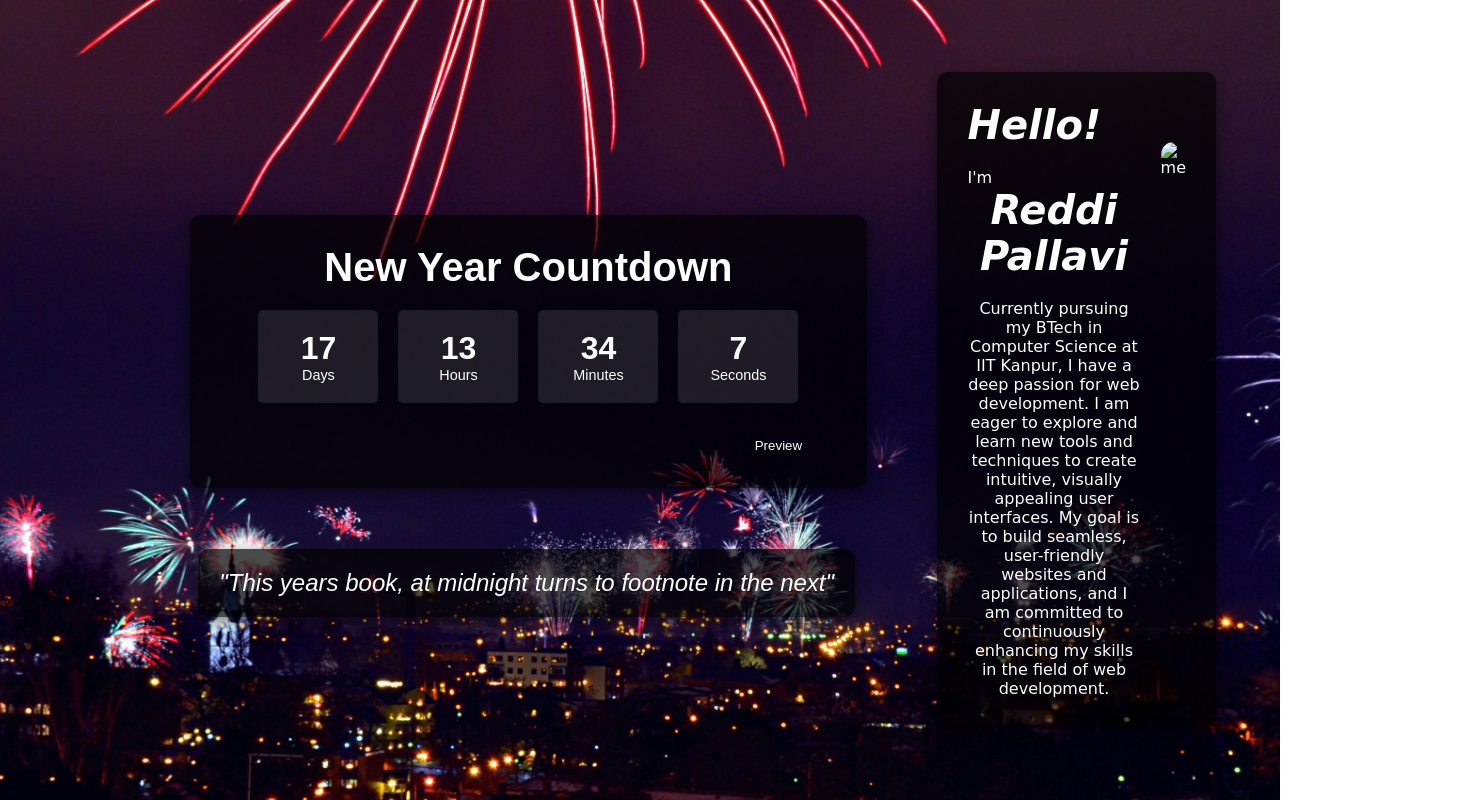
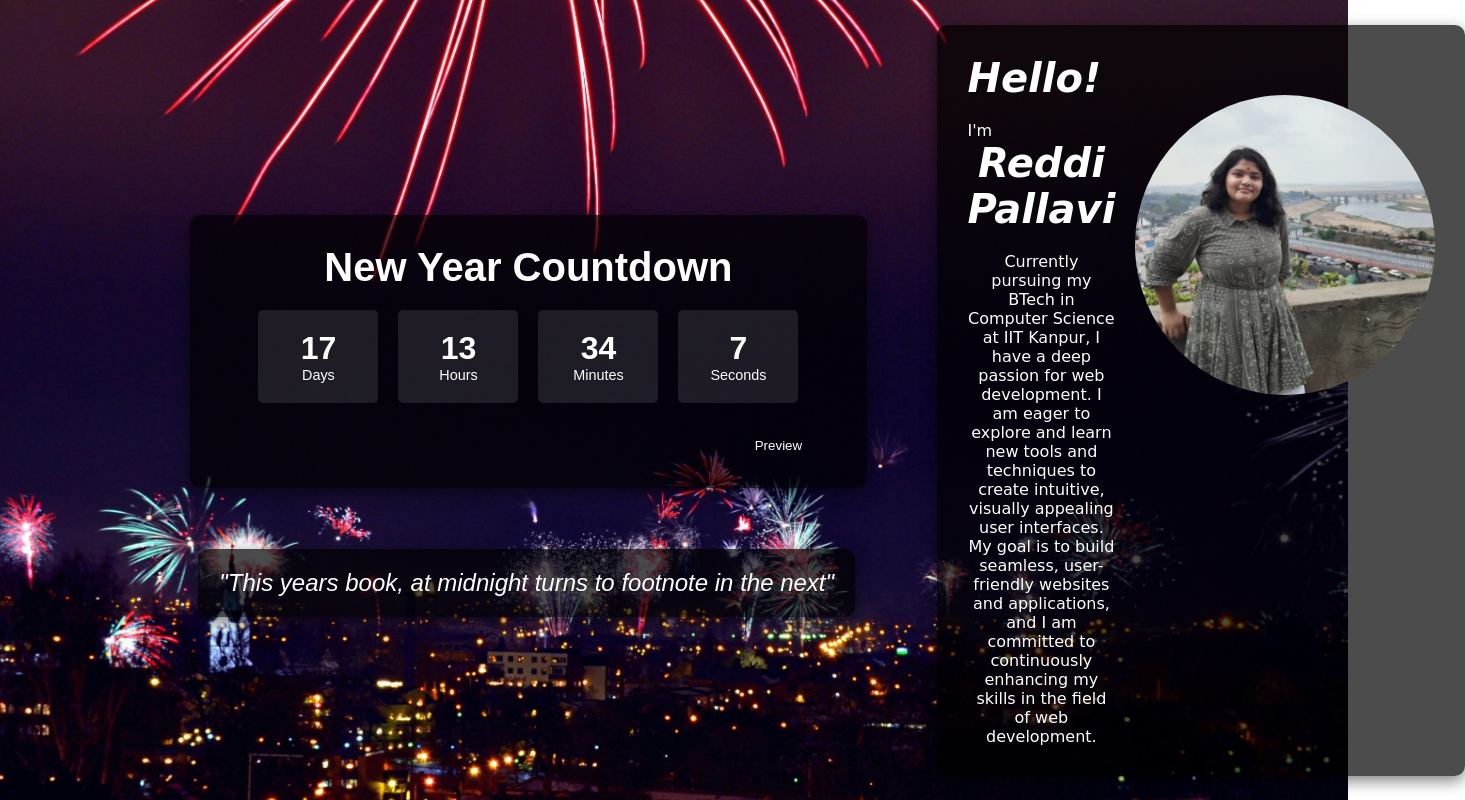
Before and after one commit to PallaviY23/GDG, a plain HTML site: page GDG/index.html in a window 1280 px wide. Shown: the whole page, 1465 px wide, since content can reach past the window. Drawn offline with Linux system fonts and the light colour scheme.

Commit message:
Update index.html

```diff
--- a/GDG/index.html
+++ b/GDG/index.html
@@ -41,7 +41,7 @@
             <h1 class="name"><i>Reddi Pallavi</i></h1>
             <p class="summary">Currently pursuing my BTech in Computer Science at IIT Kanpur, I have a deep passion for web development. I am eager to explore and learn new tools and techniques to create intuitive, visually appealing user interfaces. My goal is to build seamless, user-friendly websites and applications, and I am committed to continuously enhancing my skills in the field of web development.</p>
         </div>
-        <img src="./image/me...jpg" alt="me" class="image">
+        <img src="./images/me...jpg" alt="me" class="image">
     </div>
     <script src="script.js"></script>
 </body>
```
